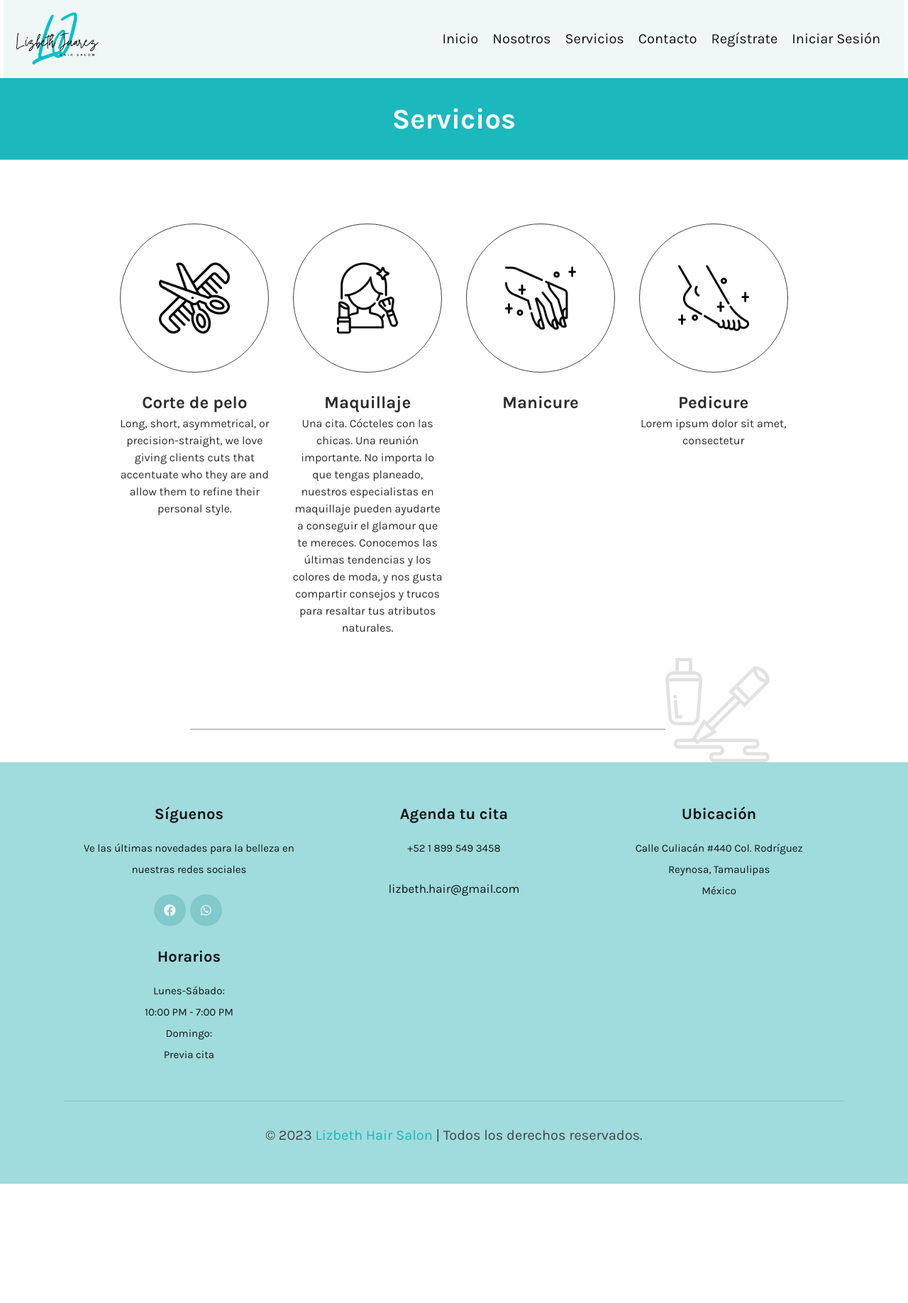
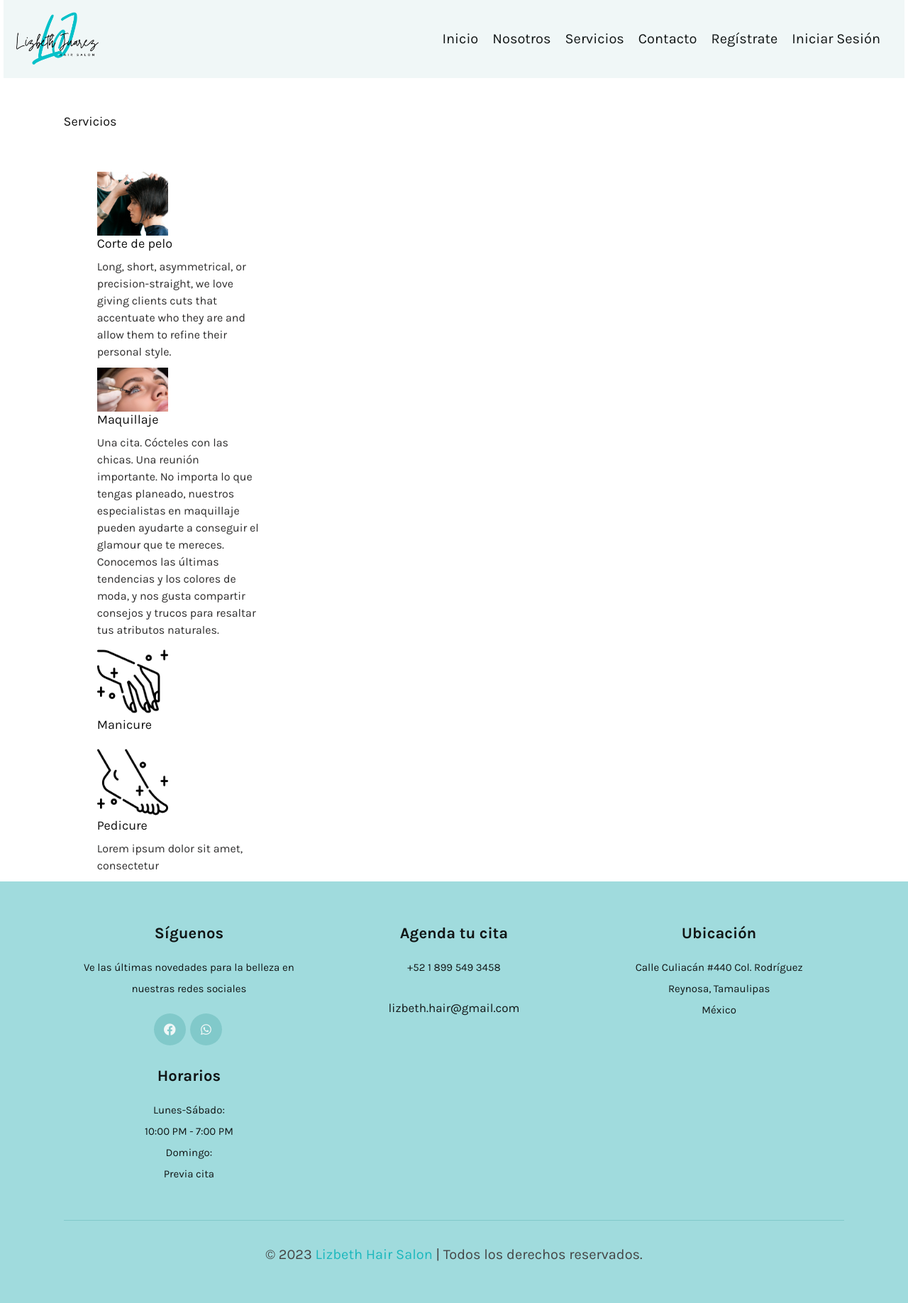
Before and after one commit to articoding/proyecto-integrador-v1210, a PHP site: page /we-do.html in a window 1280 px wide. Shown: the whole page at 71% size. Before the commit the page ends 1668 px from the top, so only its background shows below. Run offline with PHP 8.4, Linux system fonts and the light colour scheme; some libraries are stand-ins or nearby versions; some web fonts are replaced.

Commit message:
cambios de luis emergidos

```diff
--- a/connect.php
+++ b/connect.php
@@ -4,7 +4,8 @@ $user_name = $_POST['user_name'];
 $user_lastname = $_POST['user_lastname'];
 $user_birthdate = $_POST['user_birthdate'];
 $user_email = $_POST['user_email'];
-$user_password = $_POST['user_password'];
+$user_password = password_hash($_POST['user_password'], PASSWORD_DEFAULT);
+
 
 
 $conn = new mysqli('localhost', 'root', '', 'db_pi');
--- a/css/style.css
+++ b/css/style.css
@@ -370,7 +370,6 @@ section{
      left: 0;
      top: 0;
      padding: 15px;
-
 }
 
 
@@ -512,7 +511,7 @@ ul.social_icon li a:hover {
 
 
 /** What We Do section **/
-
+/*
 .we_do {
      padding-top: 90px;
      padding-bottom: 147px;
@@ -556,7 +555,7 @@ ul.social_icon li a:hover {
      padding-bottom: 5px;
      color: #2e2d2d;
      padding-top: 30px;
-}
+}*/
 
 
 /** end What We Do section **/
--- a/we-do.html
+++ b/we-do.html
@@ -1,5 +1,3 @@
-
-
     <!DOCTYPE html>
       <html lang="en">
          <head>
@@ -60,10 +58,15 @@
 
                <div id="menu-btn" class="fas fa-bars"></div>
                </div>
+               <section class="Shome" id="Shome">
+                  <div class="Scontent">
+                     <h3>Servicios</h3>
+                  </div>
+             </section>
             </header>
             <!-- end header inner -->
             <!-- end header -->
-      <div class="back_re">
+         <!--<div class="back_re">
                <div class="container">
                   <div class="row">
                      <div class="col-md-12">
@@ -73,39 +76,47 @@
                      </div>
                   </div>
                </div>
-         </div>
+            </div>-->
             <!-- what we do  -->
-         <div class="we_do slin">
-            <div class="container">
-               <div class="row">
-                  <div class="col-lg-10 offset-lg-1 col-md-12">
-                     <div class="row">
-                        <div class="col-md-3 col-sm-6">
-                           <div class="we_box">
-                              <i><img width="100px" src="images/corte-de-pelo.png" alt="#"/></i>
+            <div class="we_do slin1">
+               <div class="container1">
+                  <div class="row1">
+                     <div class="col-lg-10 offset-lg-1 col-md-121">
+                        <div class="row1">
+                           <div class="col-md-3 col-sm-61">
+                              <div class="we_box1">
+                                 <div class="We_doxC">
+                                 <i><img width="100px" src="images/Ser_corte.jpg" alt="#"/></i>
                                  <h3>Corte de pelo</h3>
                                  <p>Long, short, asymmetrical, or precision-straight, we love giving clients cuts that accentuate who they are and allow them to refine their personal style. </p>
                               </div>
                               </div>
-                        <div class="col-md-3 col-sm-6">
-                           <div class="we_box">
-                              <i><img width="100px" src="images/cambio-de-imagen.png" alt="#"/></i>
+                           </div>
+                           <div class="col-md-3 col-sm-61">
+                              <div class="we_box1">
+                                 <div class="We_doxM">
+                                 <i><img width="100px" src="images/Serv_maquillaje.jpg" alt="#"/></i>
                                  <h3>Maquillaje</h3>
                                  <p>Una cita. Cócteles con las chicas. Una reunión importante. No importa lo que tengas planeado, nuestros especialistas en maquillaje pueden ayudarte a conseguir el glamour que te mereces. Conocemos las últimas tendencias y los colores de moda, y nos gusta compartir consejos y trucos para resaltar tus atributos naturales.</p>
                               </div>
                               </div>
-                        <div class="col-md-3 col-sm-6">
-                           <div class="we_box">
+                           </div>
+                           <div class="col-md-3 col-sm-61">
+                              <div class="we_box1">
+                                 <div class="We_doxMn">
                                  <i><img width="100px" src="images/manicura.png" alt="#"/></i>
                                  <h3>Manicure</h3>
                                  <p></p>
                               </div>
                               </div>
-                        <div class="col-md-3 col-sm-6">
-                           <div class="we_box">
+                           </div>
+                           <div class="col-md-3 col-sm-61">
+                              <div class="we_box1">
+                                 <div class="We_doxP">
                                  <i><img width="100px" src="images/pedicure.png" alt="#"/></i>
                                  <h3>Pedicure</h3>
                                  <p>Lorem ipsum dolor sit amet, consectetur </p>
+                              </div>
                               </div>
                            </div>
                         </div>
```
Also changed, not shown: css/styleIS.css (+13 -7 lines), login.php (+9 -2 lines), register.html (+10 -13 lines), images/Estetica_fondo.jpg (added), images/Ser_corte.jpg (added), images/Serv_maquillaje.jpg (added), images/pestana.png (deleted), images/weicon1.png (deleted), images/weicon2.png (deleted), images/weicon3.png (deleted), images/weicon4.png (deleted). Lines whose indentation alone changed are shown as unchanged.
